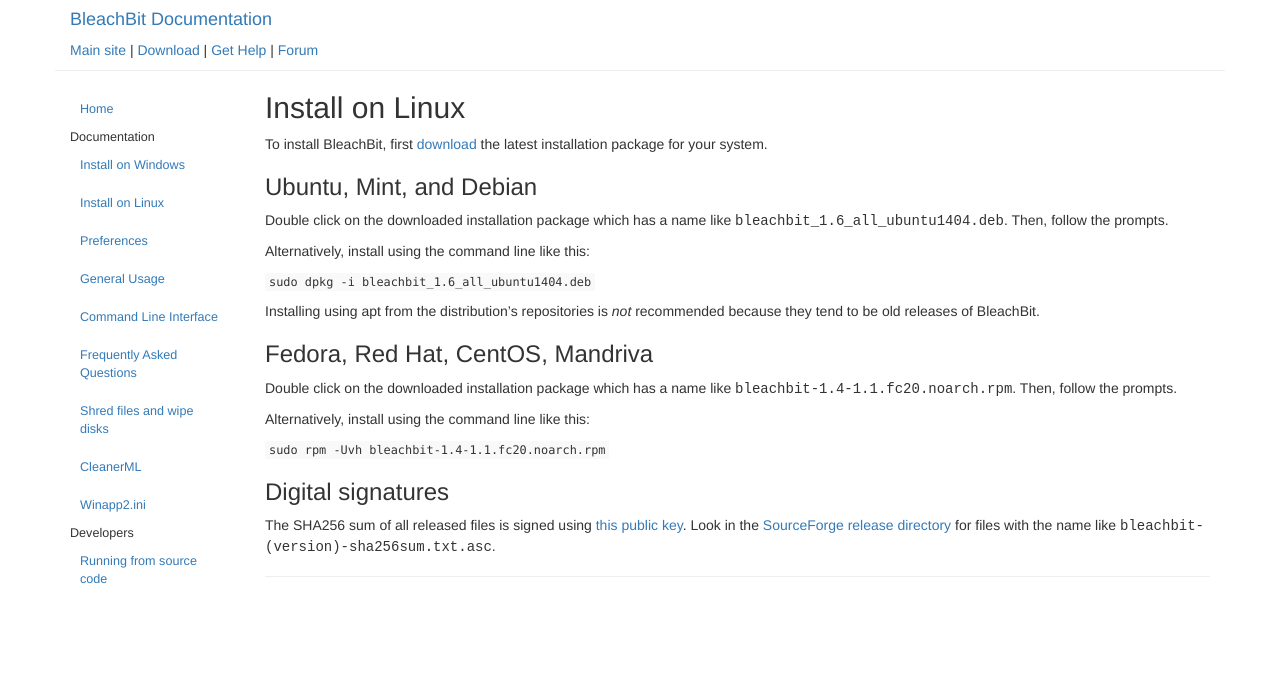
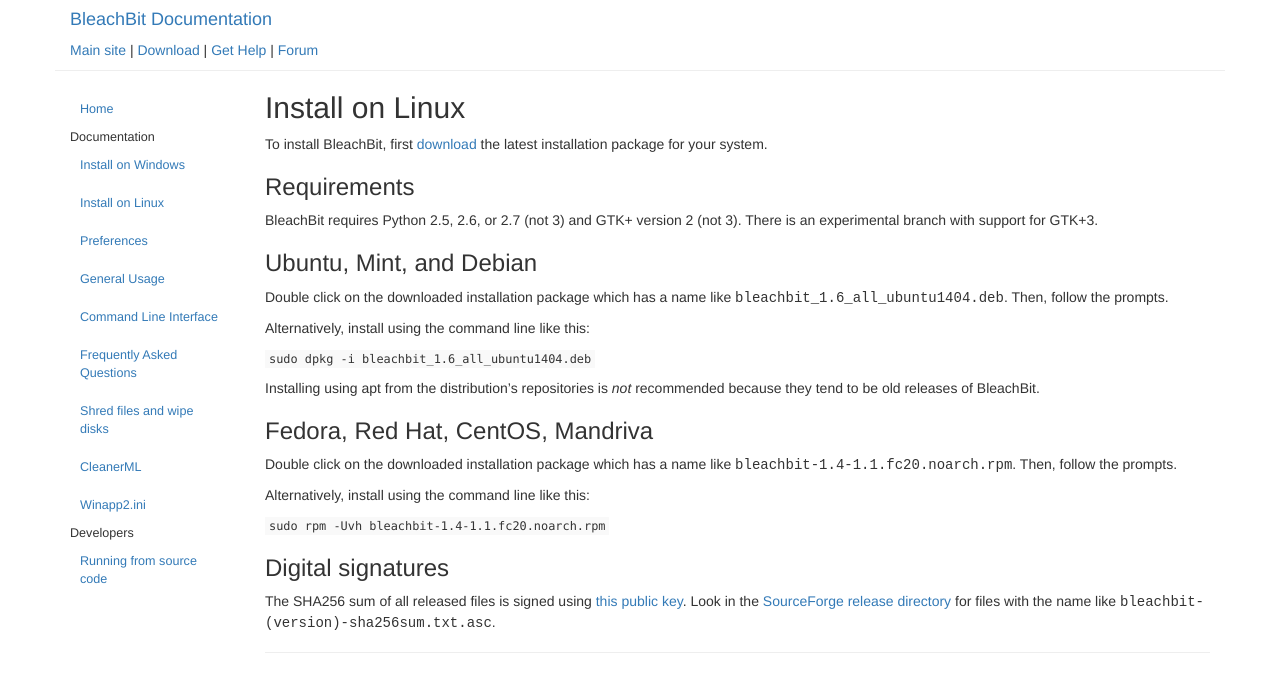
Before and after one commit to bleachbit/docs, a Jekyll site: the page built from _posts/2015-09-30-install-on-linux.md, in a window 1280 px wide. Shown: the top 692 px of the page. Built offline with Jekyll 4.4.1, drawn with Linux system fonts in a browser that asks for light colours; Markdown is read by kramdown in place of the engine named in the settings.

Commit message:
Restore paragraph about system requirements

```diff
--- a/_posts/2015-09-30-install-on-linux.md
+++ b/_posts/2015-09-30-install-on-linux.md
@@ -8,6 +8,11 @@
 
 
 To install BleachBit, first <a href="http://bleachbit.sourceforge.net/download">download</a> the latest installation package for your system.
+
+### Requirements
+
+BleachBit requires Python 2.5, 2.6, or 2.7 (not 3) and GTK+ version 2 (not 3). There is an experimental branch with support for GTK+3.
+
 
 ### Ubuntu, Mint, and Debian
 
```
